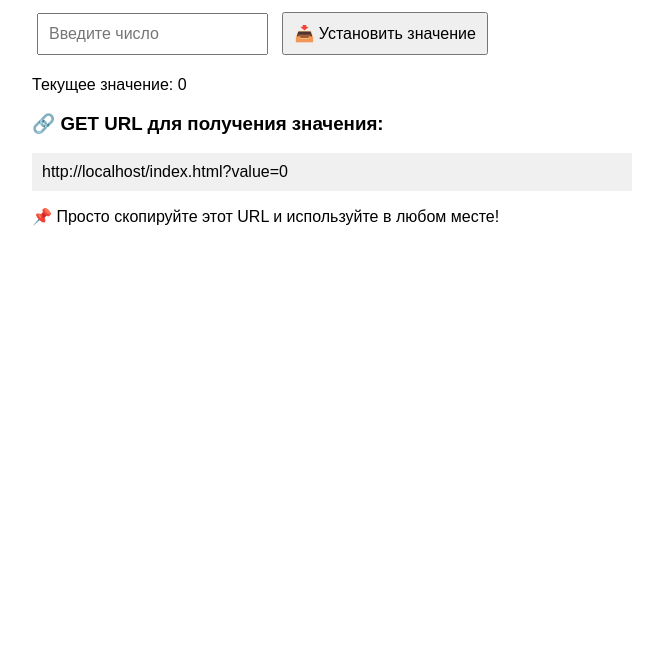
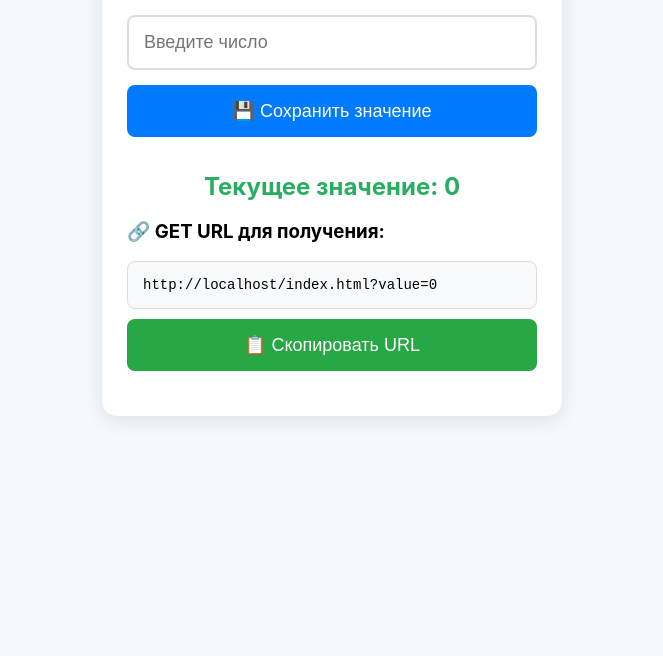
Before and after one commit to moqearyyyy-design/stroage, a plain HTML site: page index.html in a window 1280 px wide. Shown: the part 144-800 px from the top of the page, without its empty margins (308-971 px from the left). Drawn offline with Linux system fonts and the light colour scheme.

Commit message:
Update index.html

```diff
--- a/index.html
+++ b/index.html
@@ -1,31 +1,124 @@
 <!DOCTYPE html>
 <html>
 <head>
-    <title>Simple Value Storage</title>
+    <title>Value Storage</title>
+    <meta charset="UTF-8">
+    <meta name="viewport" content="width=device-width, initial-scale=1.0">
     <style>
-        body { font-family: Arial, sans-serif; max-width: 600px; margin: 50px auto; padding: 20px; }
-        input, button { padding: 10px; margin: 5px; font-size: 16px; }
-        .url-box { background: #f0f0f0; padding: 10px; margin: 10px 0; word-break: break-all; }
+        * { box-sizing: border-box; }
+        body {
+            font-family: -apple-system, BlinkMacSystemFont, sans-serif;
+            max-width: 500px;
+            margin: 0 auto;
+            padding: 20px;
+            background: #f5f8ff;
+        }
+        .container {
+            background: white;
+            padding: 25px;
+            border-radius: 15px;
+            box-shadow: 0 4px 20px rgba(0,0,0,0.1);
+            margin-top: 40px;
+        }
+        h2 {
+            text-align: center;
+            color: #2c3e50;
+            margin-bottom: 25px;
+        }
+        input {
+            width: 100%;
+            padding: 15px;
+            border: 2px solid #ddd;
+            border-radius: 8px;
+            font-size: 18px;
+            margin-bottom: 15px;
+        }
+        input:focus {
+            border-color: #007bff;
+            outline: none;
+        }
+        button {
+            width: 100%;
+            padding: 15px;
+            background: #007bff;
+            color: white;
+            border: none;
+            border-radius: 8px;
+            font-size: 18px;
+            cursor: pointer;
+            margin-bottom: 20px;
+        }
+        button:hover {
+            background: #0056b3;
+        }
+        .value-display {
+            text-align: center;
+            font-size: 24px;
+            font-weight: bold;
+            color: #27ae60;
+            margin: 15px 0;
+        }
+        .url-box {
+            background: #f8f9fa;
+            padding: 15px;
+            border-radius: 8px;
+            border: 1px solid #ddd;
+            word-break: break-all;
+            font-family: monospace;
+            font-size: 14px;
+        }
+        .copy-btn {
+            background: #28a745;
+            margin-top: 10px;
+        }
+        .copy-btn:hover {
+            background: #218838;
+        }
     </style>
+</head>
+<body>
+    <div class="container">
+        <h2>📡 Value Storage Controller</h2>
+
+        <input type="number" id="valueInput" placeholder="Введите число" onkeypress="if(event.key=='Enter')setValue()">
+        <button onclick="setValue()">💾 Сохранить значение</button>
+
+        <div class="value-display">
+            Текущее значение: <span id="currentValue">0</span>
+        </div>
+
+        <h3>🔗 GET URL для получения:</h3>
+        <div class="url-box" id="getUrl">https://your-site.com/?value=0</div>
+        <button class="copy-btn" onclick="copyUrl()">📋 Скопировать URL</button>
+    </div>
+
     <script>
         let currentValue = 0;
-        const siteUrl = window.location.origin + window.location.pathname;
 
         function setValue() {
             const newValue = document.getElementById('valueInput').value;
             if (newValue) {
                 currentValue = newValue;
                 document.getElementById('currentValue').textContent = currentValue;
-                document.getElementById('status').textContent = `✅ Значение установлено: ${currentValue}`;
-                updateGetUrl();
+                updateUrl();
+                alert('✅ Значение сохранено: ' + currentValue);
             }
         }
 
-        function updateGetUrl() {
-            document.getElementById('getUrl').textContent = siteUrl + '?value=' + currentValue;
+        function updateUrl() {
+            const baseUrl = window.location.origin + window.location.pathname;
+            const getUrl = baseUrl + '?value=' + currentValue;
+            document.getElementById('getUrl').textContent = getUrl;
         }
 
-        // Читаем значение из URL при загрузке
+        function copyUrl() {
+            const url = document.getElementById('getUrl').textContent;
+            navigator.clipboard.writeText(url).then(() => {
+                alert('📋 URL скопирован в буфер!');
+            });
+        }
+
+        // Загружаем значение из URL при запуске
         window.onload = function() {
             const urlParams = new URLSearchParams(window.location.search);
             const urlValue = urlParams.get('value');
@@ -33,23 +126,8 @@
                 currentValue = urlValue;
                 document.getElementById('currentValue').textContent = currentValue;
             }
-            updateGetUrl();
+            updateUrl();
         }
     </script>
-</head>
-<body>
-    <h1>🎛️ Value Storage Controller</h1>
-
-    <div>
-        <input type="number" id="valueInput" placeholder="Введите число">
-        <button onclick="setValue()">📥 Установить значение</button>
-    </div>
-
-    <p id="status">Текущее значение: <span id="currentValue">0</span></p>
-
-    <h3>🔗 GET URL для получения значения:</h3>
-    <div class="url-box" id="getUrl"></div>
-
-    <p>📌 Просто скопируйте этот URL и используйте в любом месте!</p>
 </body>
 </html>
```
